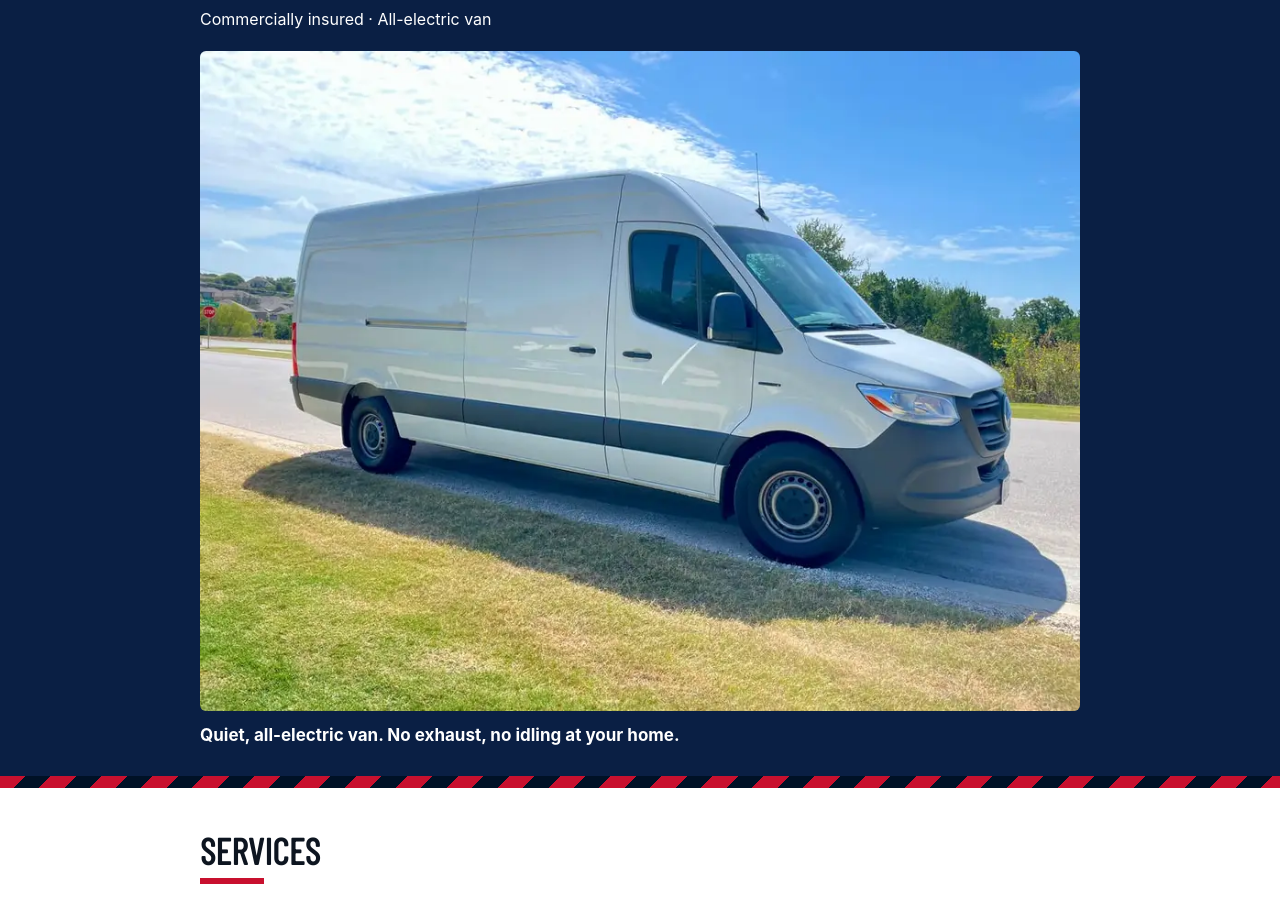
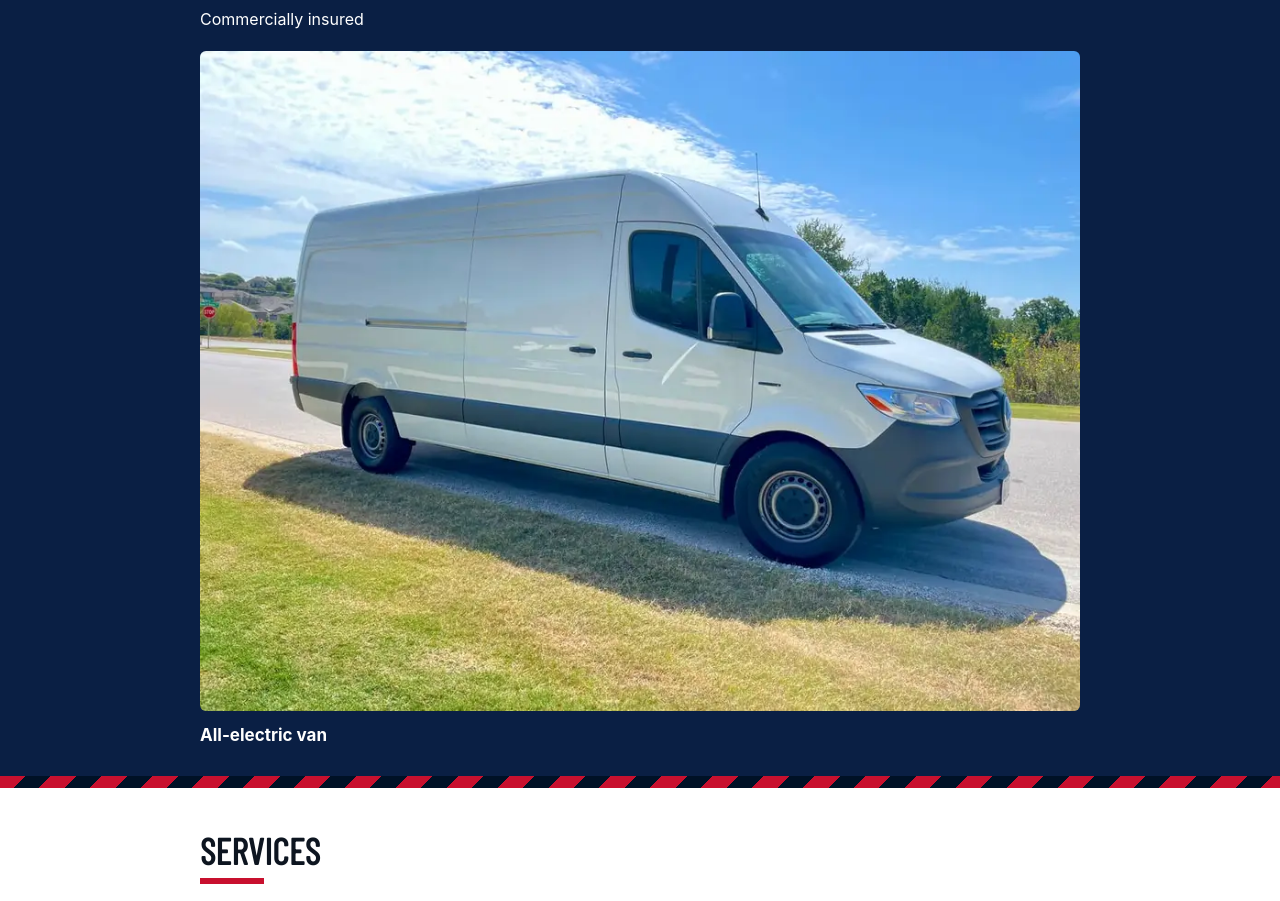
Before and after one commit to kevrkid/trades-landing, an Astro site: page / in a window 1280 px wide. Shown: the part 275-1176 px from the top of the page. Built offline with nearby package versions, Linux system fonts and the light colour scheme; Astro itself is replaced by a stand-in of ours; a web font is replaced by a local one.

Commit message:
Shorten the van line to All-electric van
Co-Authored-By: Claude Opus 5.5 <noreply@anthropic.com>

```diff
--- a/scripts/test.ts
+++ b/scripts/test.ts
@@ -138,6 +138,7 @@ try {
   ok(!/rangebolt|arc &(amp;)? haul/i.test(home), 'real: old names are gone');
   ok(await page.getByText('Locker Box').count() > 0, 'real: name shows');
   ok(!/handle your move myself|sampletown/i.test(home), 'real: removed wording stays gone');
+  ok(await page.locator('header').getByText('All-electric van', { exact: true }).count() === 1, 'real: all-electric line shows once at the top');
   // Whatever the config leaves blank must stay hidden.
   const ids = await page.locator('main section').evaluateAll((els) => els.map((x) => x.id));
   const shows = (id: string, should: boolean) => ok(ids.includes(id) === should, `real: section ${id} ${should ? 'shows' : 'stays hidden'}`);
--- a/src/components/Landing.astro
+++ b/src/components/Landing.astro
@@ -64,7 +64,7 @@ const faq = [
         {what && <p class="display text-[1.45rem] mt-2">{what}</p>}
         {biz.rate && <p class="display text-[1.65rem] mt-2">{biz.rate}</p>}
         {biz.rating.score && <p class="mt-2 font-bold"><span aria-hidden="true">★★★★★</span> {biz.rating.score} from {biz.rating.count} {biz.rating.source} reviews</p>}
-        <p class="mt-2.5 text-[16px]">{trustBits().join(' · ')}</p>
+        {trustBits().length > 0 && <p class="mt-2.5 text-[16px]">{trustBits().join(' · ')}</p>}
 
         {(biz.phone || biz.links.booking || canQuote) && <div class="grid grid-cols-2 gap-2.5 mt-4">
           {biz.links.booking && <a class="btn btn-go" href={biz.links.booking}><Icon name="book" />Book</a>}
--- a/src/data/business.ts
+++ b/src/data/business.ts
@@ -16,7 +16,7 @@ export const business: Business = {
   logo: '/brand/locker-box-logo.webp',
   logoOnLight: '/brand/locker-box-logo.png',
   headline: 'Moving anywhere in Texas',
-  subheading: 'Quiet, all-electric van. No exhaust, no idling at your home.',
+  subheading: 'All-electric van',
   whatIDo: 'Moving, welding, material hauling, tear-downs and junk removal',
   rate: '$60-$100/hour',
   // Update this if the rate changes: 3 x $60 and 3 x $100.
--- a/src/lib/derive.ts
+++ b/src/lib/derive.ts
@@ -39,7 +39,6 @@ export function trustBits(): string[] {
   const bits = biz.credentials.licenses.map((l) => `${l.label} #${l.number}`);
   if (biz.credentials.insurance) bits.push(biz.credentials.insurance);
   if (biz.credentials.warranty) bits.push(biz.credentials.warranty);
-  bits.push('All-electric van');
   return bits;
 }
 
```
